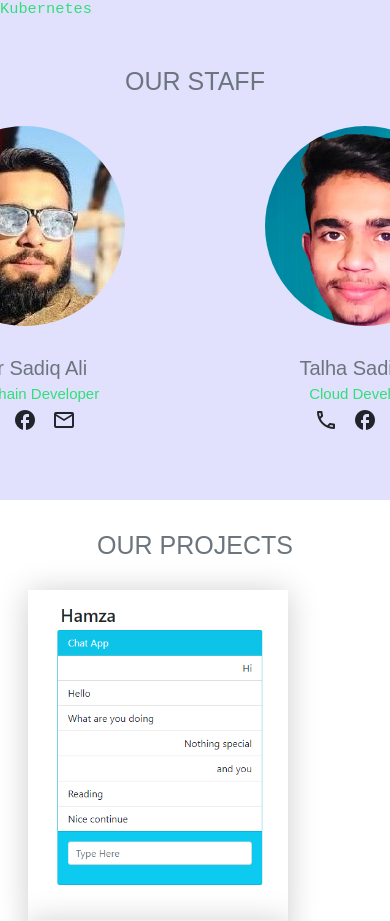
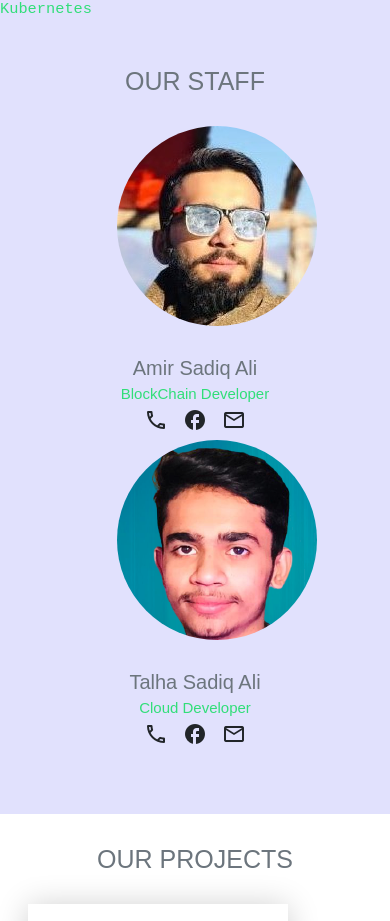
Before and after one commit to faiza203/Portfolio, a React (Create React App) app: page / in a window 390 px wide. Shown: the part 2839-3760 px from the top of the page. Built offline with nearby package versions, Linux system fonts and the light colour scheme; a web font is replaced by a local one.

Commit message:
Update staff.css

```diff
--- a/src/components/css/staff.css
+++ b/src/components/css/staff.css
@@ -33,3 +33,14 @@ p {
 #amirData span , #talhaData span{
   cursor: pointer;
 }
+
+@media (max-width: 700px) {
+  .staffDetail {
+    display: flex;
+    flex-direction: column;
+  }
+  .backgroundImgDiv {
+    position: sticky;
+    left: 30%;
+  }
+}
```
